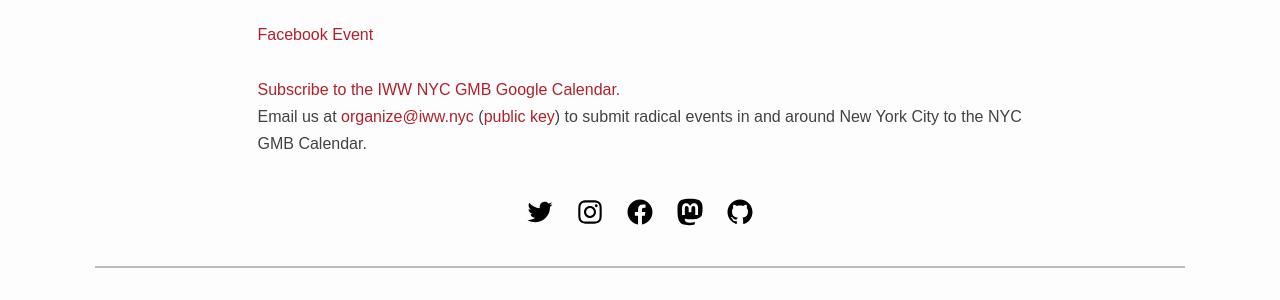
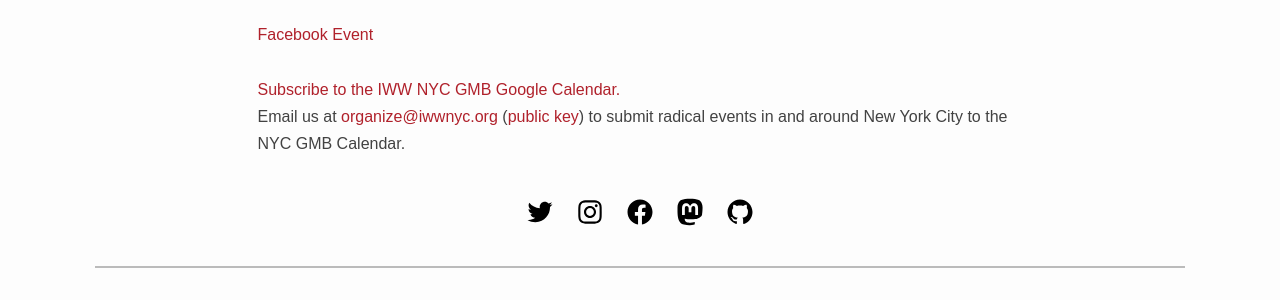
Before and after one commit to IWW-NYC-GMB/iww.nyc, a Jekyll site: the page built from _events/oct-2020.md, in a window 1280 px wide. Shown: the part 1602-1902 px from the top of the page. Built offline with Jekyll 4.4.1, drawn with Linux system fonts in a browser that asks for light colours; some web fonts are replaced.

Commit message:
Update event.html

```diff
--- a/_layouts/event.html
+++ b/_layouts/event.html
@@ -22,5 +22,5 @@
 {{ content | newline_to_br | replace: "</p><br />", "</p><br>" | remove: "<br />" }}
 
 <a href="https://calendar.google.com/calendar/embed?src=organize@iww.nyc">Subscribe to the IWW NYC GMB Google Calendar.</a><br>
-Email us at <a href="mailto:organize@iww.nyc">organize@iww.nyc</a> (<a href="{{ site.baseurl }}/assets/keys/publickey.organize@iww.nyc.asc">public key</a>) to submit radical events in and around New York City to the NYC GMB Calendar.
+Email us at <a href="mailto:organize@iwwnyc.org">organize@iwwnyc.org</a> (<a href="{{ site.baseurl }}/assets/keys/publickey.organize@iww.nyc.asc">public key</a>) to submit radical events in and around New York City to the NYC GMB Calendar.
 </article>
```
